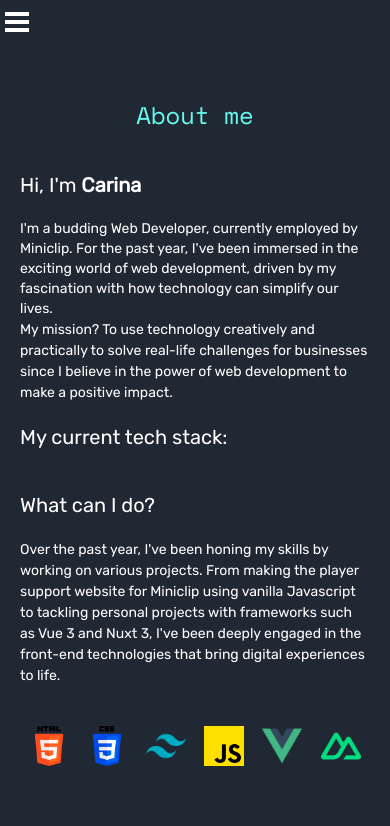
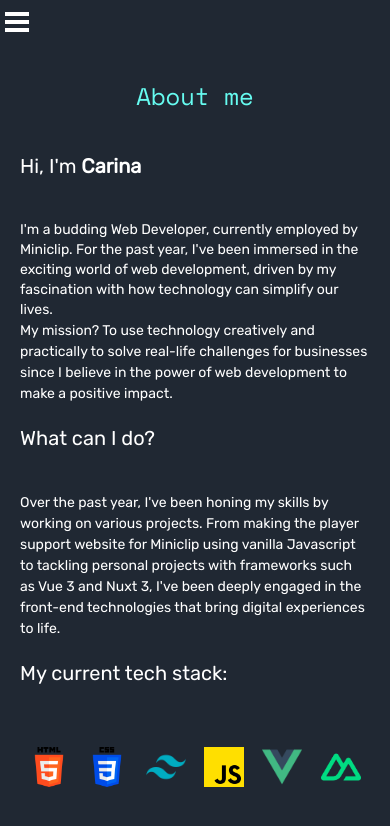
Before and after one commit to cfcmeireles/Portfolio-Carina, a Nuxt app: page /aboutme in a window 390 px wide. Shown: the top 826 px of the page. Built offline with nearby package versions, Linux system fonts and the light colour scheme.

Commit message:
adjust mobile styles

```diff
--- a/components/NavBar.vue
+++ b/components/NavBar.vue
@@ -34,12 +34,15 @@
     </ul>
     <div
       :class="[showWithFade ? 'name-bar active' : 'name-bar']"
+      class="pl-5"
       v-if="showNameBar"
     >
-      <p class="text-sm">Hire me</p>
-      <p class="text-sm">carinacmeireles@gmail.com</p>
       <NuxtLink to="https://github.com/cfcmeireles" target="_blank">
-        <img src="../assets/github-icon.svg" class="w-8" alt="GitHub Logo" />
+        <img
+          src="../assets/github-icon.svg"
+          class="w-8 mr-2"
+          alt="GitHub Logo"
+        />
       </NuxtLink>
       <NuxtLink
         to="https://www.linkedin.com/in/carina-meireles/"
--- a/pages/aboutme.vue
+++ b/pages/aboutme.vue
@@ -1,8 +1,8 @@
 <template>
-  <main class="flex justify-center items-center h-screen lg:relative">
+  <main class="flex justify-center h-screen lg:relative">
     <div class="mx-5 lg:absolute">
       <h1
-        class="text-lightblue text-2xl sm:text-3xl lg:text-4xl font-mono my-5 text-center"
+        class="text-lightblue text-2xl sm:text-3xl lg:text-4xl font-mono my-5 text-center mt-20 lg:mt-0"
       >
         About me
       </h1>
@@ -11,7 +11,9 @@
         style="grid-template-columns: 600px 600px"
       >
         <div>
-          <h2 class="text-xl lg:text-2xl my-5 text-white font-rubik">
+          <h2
+            class="pb-5 md:pb-0 text-xl lg:text-2xl my-5 text-white font-rubik"
+          >
             Hi, I'm <strong>Carina</strong>
           </h2>
           <p
@@ -29,12 +31,11 @@
             real-life challenges for businesses since I believe in the power of
             web development to make a positive impact.
           </p>
-          <h3 class="text-xl lg:text-2xl my-5 text-white font-rubik">
-            My current tech stack:
-          </h3>
         </div>
         <div>
-          <h2 class="text-xl lg:text-2xl my-5 text-white font-rubik">
+          <h2
+            class="pb-5 md:pb-0 text-xl lg:text-2xl my-5 text-white font-rubik"
+          >
             What can I do?
           </h2>
           <p
@@ -48,6 +49,9 @@
           </p>
         </div>
       </div>
+      <h3 class="text-xl lg:text-2xl my-5 text-white font-rubik">
+        My current tech stack:
+      </h3>
       <div
         class="fade-in-element flex flex-wrap pt-10 md:w-full lg:pt-0 lg:mt-12 lg:grid lg:text-center lg:justify-center lg:w-full"
         style="row-gap: 70px; grid-template-columns: 300px 300px 300px"
```
